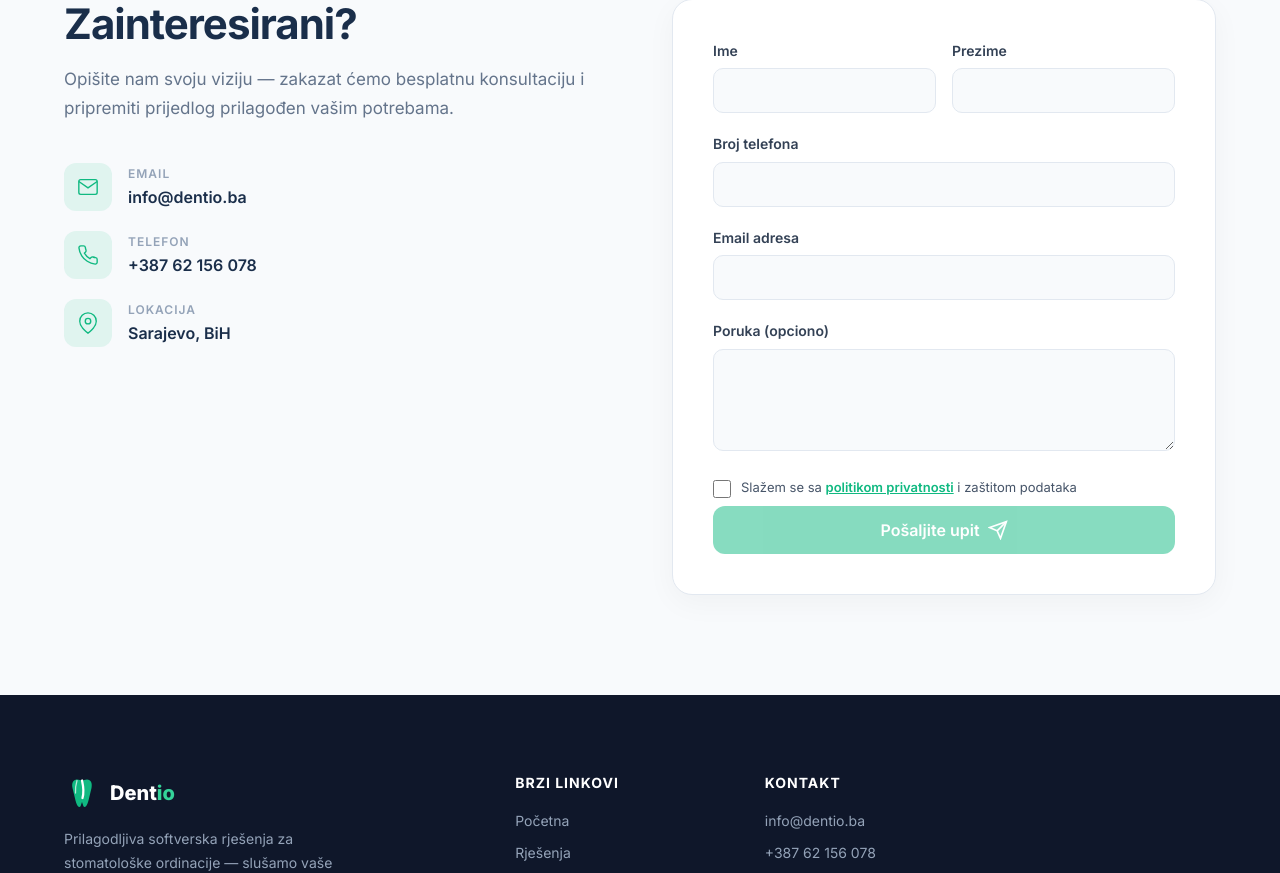
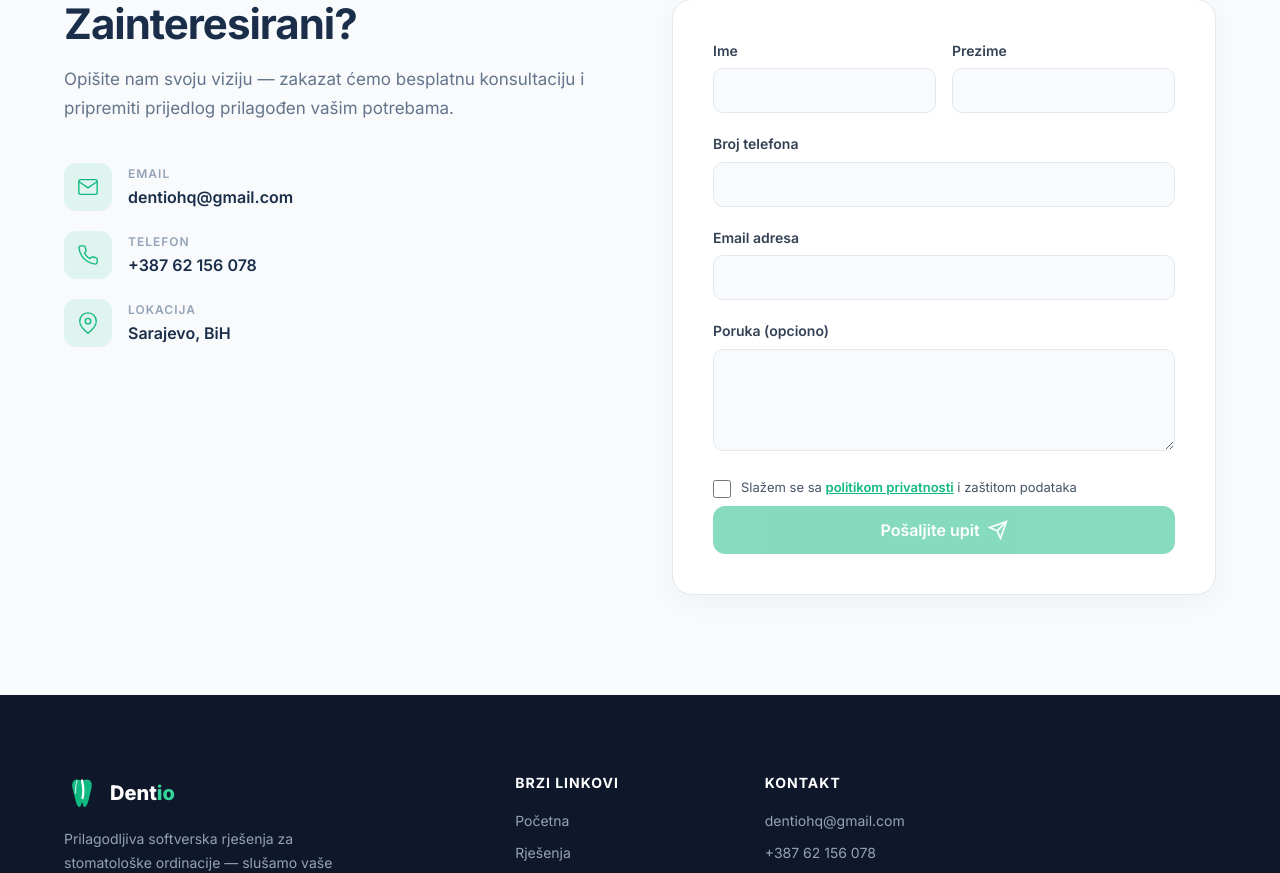
Before and after one commit to dentio-ba/dentio-ba.github.io, an Angular app: page /contact in a window 1280 px wide. Shown: the part 181-1054 px from the top of the page. Built offline with nearby package versions, Linux system fonts and the light colour scheme.

Commit message:
small changes in footer and contact page

```diff
--- a/src/app/components/contact/contact.component.html
+++ b/src/app/components/contact/contact.component.html
@@ -12,7 +12,7 @@
             </div>
             <div>
               <span class="ci-label">Email</span>
-              <span class="ci-value">info&#64;dentio.ba</span>
+              <a class="ci-value" href="mailto:dentiohq@gmail.com">dentiohq&#64;gmail.com</a>
             </div>
           </div>
           <div class="contact-item">
@@ -21,7 +21,7 @@
             </div>
             <div>
               <span class="ci-label">Telefon</span>
-              <span class="ci-value">+387 62 156 078</span>
+              <a class="ci-value" href="tel:+38762156078">+387 62 156 078</a>
             </div>
           </div>
           <div class="contact-item">
--- a/src/app/components/contact/contact.component.scss
+++ b/src/app/components/contact/contact.component.scss
@@ -68,6 +68,12 @@
     font-size: 16px;
     color: var(--navy-800);
     font-weight: 600;
+    text-decoration: none;
+    transition: color 0.2s;
+
+    &:hover {
+      color: var(--green-500);
+    }
   }
 }
 
--- a/src/app/components/footer/footer.component.html
+++ b/src/app/components/footer/footer.component.html
@@ -21,8 +21,8 @@
 
       <div class="footer-col">
         <h4>{{ ts.t('footer.contact') }}</h4>
-        <span>info&#64;dentio.ba</span>
-        <span>+387 62 156 078</span>
+        <a href="mailto:dentiohq@gmail.com">dentiohq&#64;gmail.com</a>
+        <a href="tel:+38762156078">+387 62 156 078</a>
         <span>Sarajevo, BiH</span>
       </div>
     </div>
```
